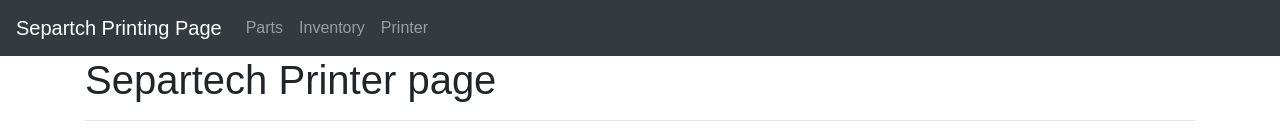
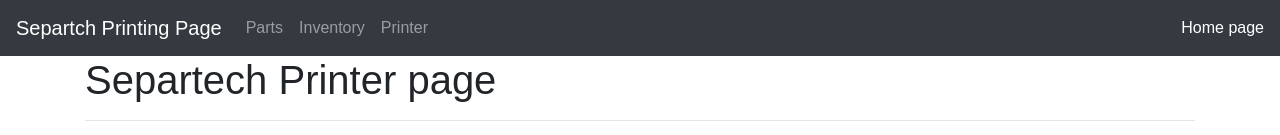
Before and after one commit to Sprtch/huron, a React (Create React App) app: page / in a window 1280 px wide. Shown: the top 135 px of the page. Built offline with nearby package versions, Linux system fonts and the light colour scheme; no server answers.

Commit message:
navbar: add location title to navbar

```diff
--- a/src/component/Navbar.js
+++ b/src/component/Navbar.js
@@ -1,6 +1,21 @@
 import React from "react";
 import { Navbar, NavbarBrand, Nav, NavLink, NavItem } from "reactstrap";
-import { Link, NavLink as RRNavLink } from "react-router-dom";
+import { useLocation, Link, NavLink as RRNavLink } from "react-router-dom";
+
+const getName = (link) => {
+  switch (link) {
+    case "/parts":
+      return "Parts printing page";
+    case "/inventory":
+      return "Inventory recap page";
+    case "/printer":
+      return "Printer fleet overview";
+    case "/":
+      return "Home page";
+    default:
+      return link;
+  }
+};
 
 export default () => (
   <div>
@@ -25,6 +40,9 @@ export default () => (
           </NavLink>
         </NavItem>
       </Nav>
+      <Nav style={{ color: "white" }} navbar>
+        <NavItem>{getName(useLocation().pathname)}</NavItem>
+      </Nav>
     </Navbar>
   </div>
 );
```
